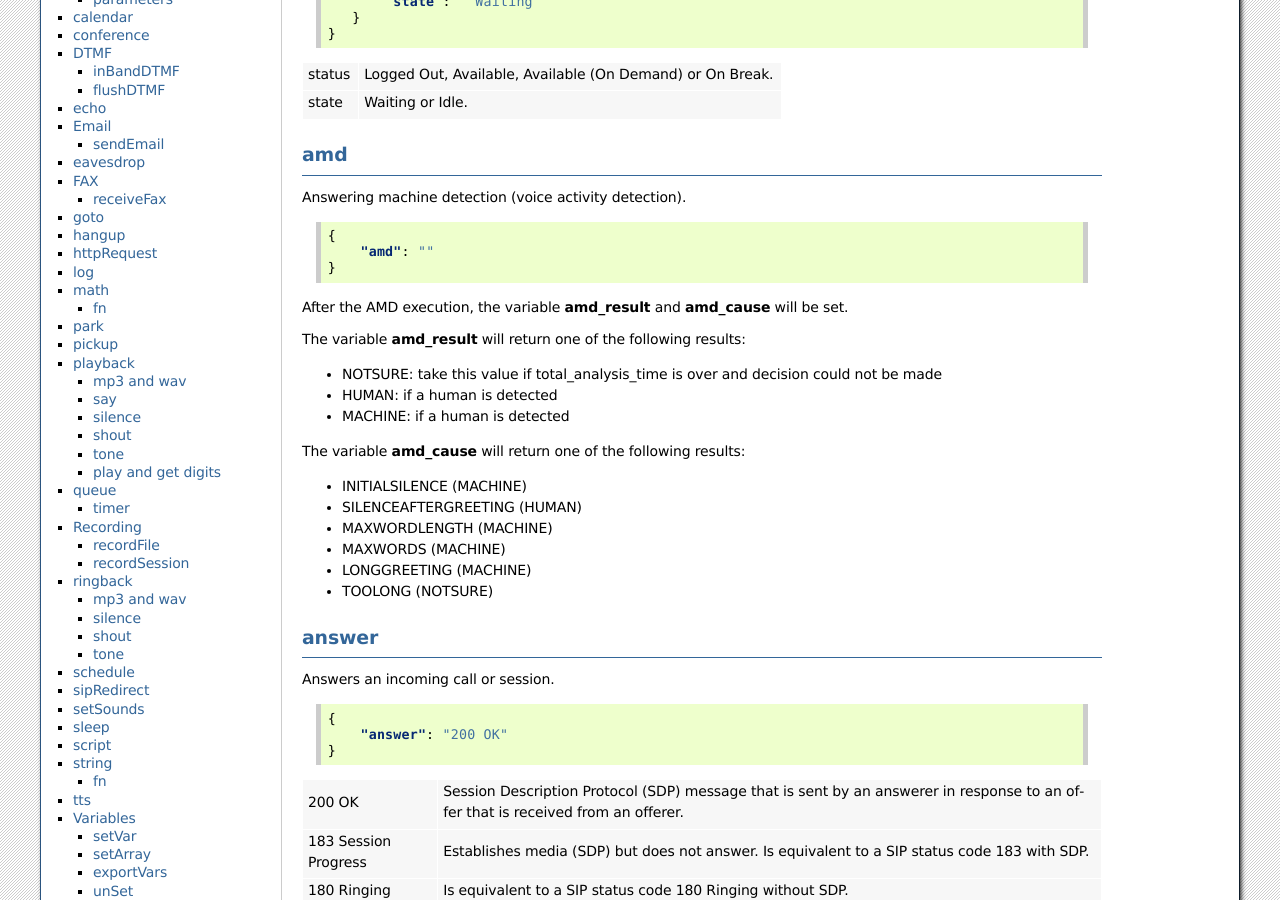
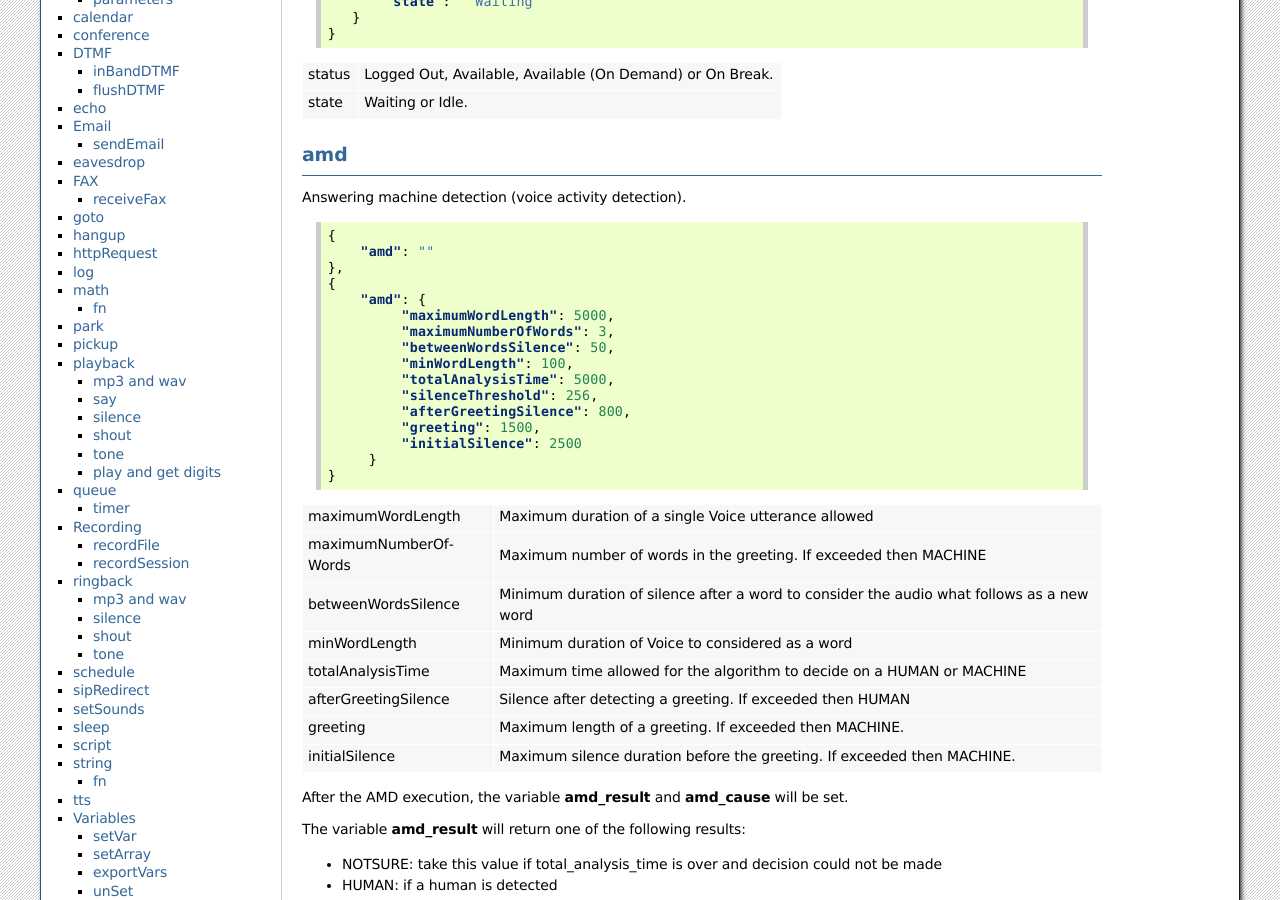
Before and after one commit to webitel/docs-en, a Sphinx documentation site: the page built from source/acr-applications.rst, in a window 1280 px wide and 900 px high, scrolled down 258 px. Built offline with Sphinx 7.4.7, drawn with Linux system fonts in a browser that asks for light colours.

Commit message:
amd parameters

```diff
--- a/source/acr-applications.rst
+++ b/source/acr-applications.rst
@@ -37,7 +37,42 @@ Answering machine detection (voice activity detection).
 
    {
        "amd": ""
+   },
+   {
+       "amd": {
+            "maximumWordLength": 5000,
+            "maximumNumberOfWords": 3,
+            "betweenWordsSilence": 50,
+            "minWordLength": 100,
+            "totalAnalysisTime": 5000,
+            "silenceThreshold": 256,
+            "afterGreetingSilence": 800,
+            "greeting": 1500,
+            "initialSilence": 2500
+        }
    }
+
++----------------------+------------------------------------------------------------+
+| maximumWordLength    | Maximum duration of a single Voice utterance allowed       |
++----------------------+------------------------------------------------------------+
+| maximumNumberOfWords | Maximum number of words in the greeting.                   |
+|                      | If exceeded then MACHINE                                   |
++----------------------+------------------------------------------------------------+
+| betweenWordsSilence  | Minimum duration of silence after a word to consider       |
+|                      | the audio what follows as a new word                       |
++----------------------+------------------------------------------------------------+
+| minWordLength        | Minimum duration of Voice to considered as a word          |
++----------------------+------------------------------------------------------------+
+| totalAnalysisTime    | Maximum time allowed for the algorithm to decide           |
+|                      | on a HUMAN or MACHINE                                      |
++----------------------+------------------------------------------------------------+
+| afterGreetingSilence | Silence after detecting a greeting. If exceeded then HUMAN |
++----------------------+------------------------------------------------------------+
+| greeting             | Maximum length of a greeting. If exceeded then MACHINE.    |
++----------------------+------------------------------------------------------------+
+| initialSilence       | Maximum silence duration before the greeting.              |
+|                      | If exceeded then MACHINE.                                  |
++----------------------+------------------------------------------------------------+
 
 After the AMD execution, the variable **amd_result** and **amd_cause** will be set.
 
```
